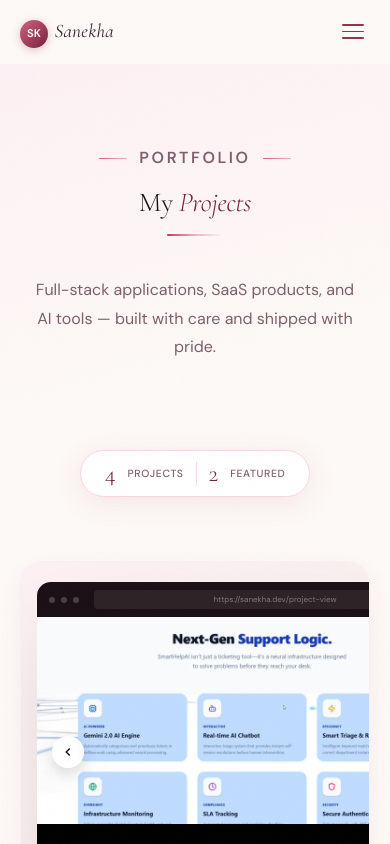
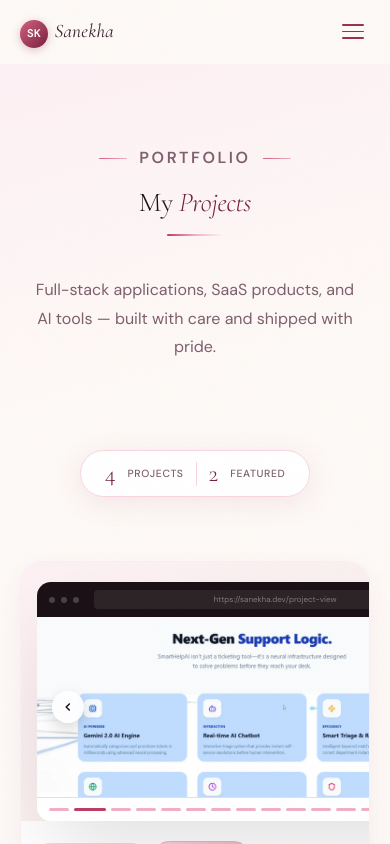
Before and after one commit to sanekhakk/portfolio, a React (Vite) app: page /projects in a window 390 px wide. Shown: the top 844 px of the page. Built offline with nearby package versions, Linux system fonts and the light colour scheme.

Commit message:
responsive correction commit

```diff
--- a/src/styles/Projects.css
+++ b/src/styles/Projects.css
@@ -96,3 +96,33 @@
   .project-v3-info { padding: 3.5rem 2.5rem; }
   .pgc-inner { flex-direction: column; text-align: center; }
 }
+
+.mockup-viewport {
+  position: relative !important;
+  aspect-ratio: unset !important;
+  height: 340px !important;
+  background: #f0f0f0 !important;
+  overflow: hidden;
+}
+
+/* Image fills the box, cropped from top */
+.mockup-img {
+  position: absolute !important;
+  top: 0 !important;
+  left: 0 !important;
+  width: 100% !important;
+  height: 100% !important;
+  object-fit: cover !important;
+  object-position: top center !important;
+}
+
+/* Mobile: shorter fixed height */
+@media (max-width: 1100px) {
+  .mockup-viewport { height: 280px !important; }
+}
+@media (max-width: 768px) {
+  .mockup-viewport { height: 220px !important; }
+}
+@media (max-width: 480px) {
+  .mockup-viewport { height: 180px !important; }
+}
--- a/src/styles/global.css
+++ b/src/styles/global.css
@@ -159,5 +159,3 @@
   background: linear-gradient(135deg, var(--rose-600), var(--rose-400));
   -webkit-background-clip: text; -webkit-text-fill-color: transparent; background-clip: text;
 }
-
-@import './mobile-fixes.css';
```
